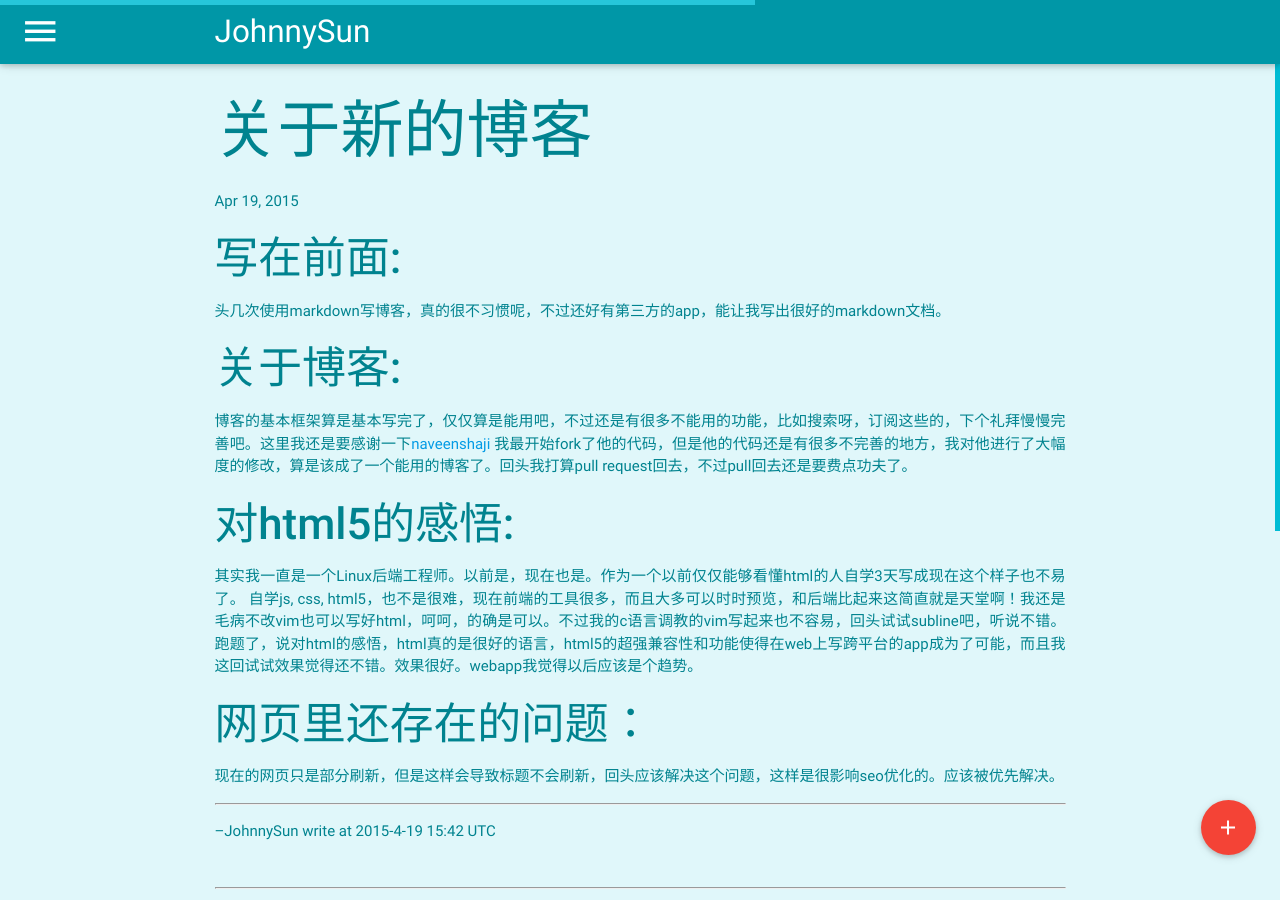
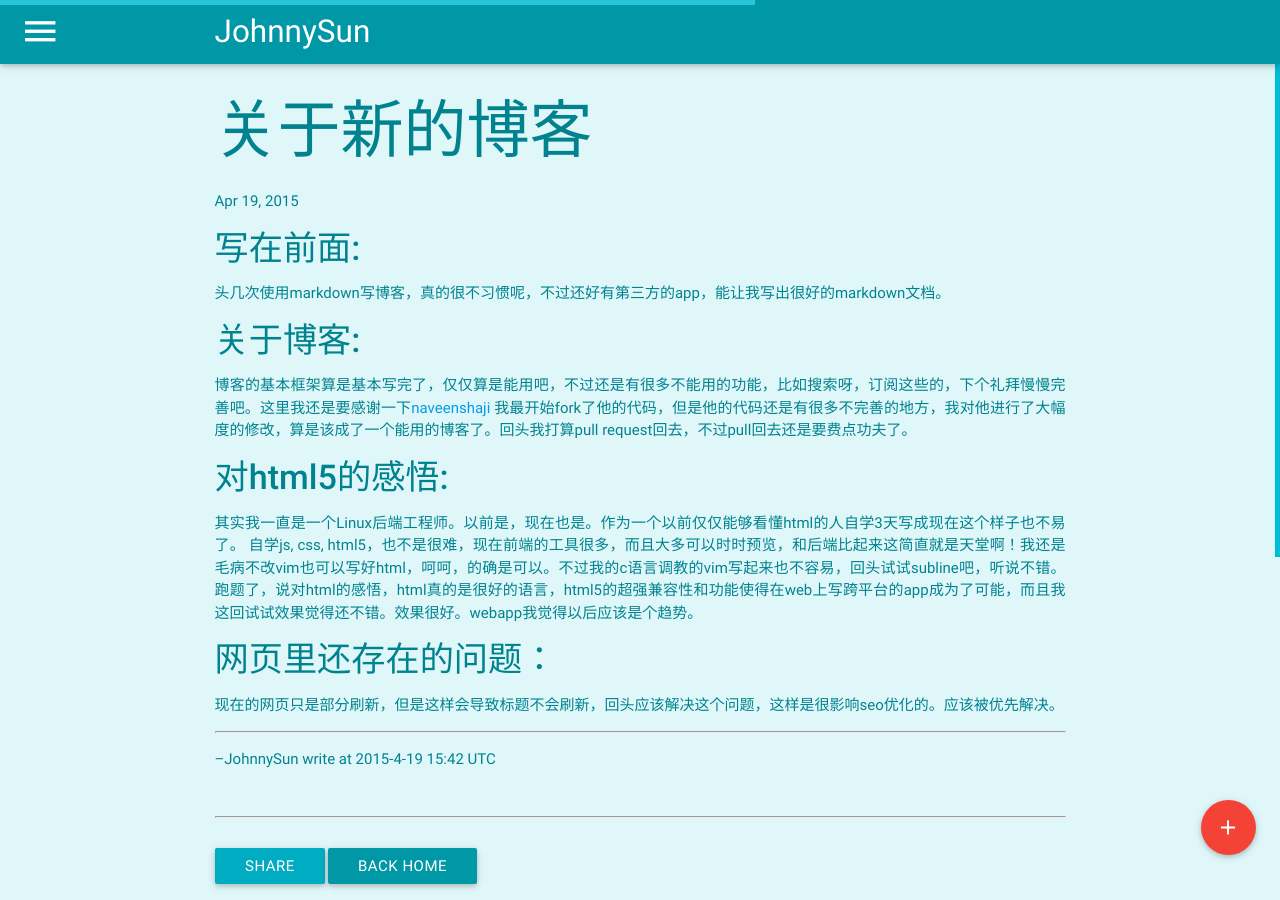
Before and after one commit to JohnnySun/johnnysun.github.io, a Jekyll site: the page built from _posts/2015-4-19-关于新的博客.markdown, in a window 1280 px wide and 900 px high. Built offline with Jekyll 4.4.1, drawn with Linux system fonts in a browser that asks for light colours.

Commit message:
Published with https://stackedit.io/

```diff
--- a/_posts/2015-4-19-关于新的博客.markdown
+++ b/_posts/2015-4-19-关于新的博客.markdown
@@ -6,18 +6,18 @@
 categories: other
 ---
 
-###**写在前面:**
+####**写在前面:**
 头几次使用markdown写博客，真的很不习惯呢，不过还好有第三方的app，能让我写出很好的markdown文档。
 
-###**关于博客:**
+####**关于博客:**
 博客的基本框架算是基本写完了，仅仅算是能用吧，不过还是有很多不能用的功能，比如搜索呀，订阅这些的，下个礼拜慢慢完善吧。这里我还是要感谢一下[naveenshaji](http://github.com/naveenshaji/) 我最开始fork了他的代码，但是他的代码还是有很多不完善的地方，我对他进行了大幅度的修改，算是该成了一个能用的博客了。回头我打算pull request回去，不过pull回去还是要费点功夫了。
 
-###**对html5的感悟:**
+####**对html5的感悟:**
 其实我一直是一个Linux后端工程师。以前是，现在也是。作为一个以前仅仅能够看懂html的人自学3天写成现在这个样子也不易了。
 自学js, css, html5，也不是很难，现在前端的工具很多，而且大多可以时时预览，和后端比起来这简直就是天堂啊！我还是毛病不改vim也可以写好html，呵呵，的确是可以。不过我的c语言调教的vim写起来也不容易，回头试试subline吧，听说不错。
 跑题了，说对html的感悟，html真的是很好的语言，html5的超强兼容性和功能使得在web上写跨平台的app成为了可能，而且我这回试试效果觉得还不错。效果很好。webapp我觉得以后应该是个趋势。
 
-###**网页里还存在的问题：**
+####**网页里还存在的问题：**
  现在的网页只是部分刷新，但是这样会导致标题不会刷新，回头应该解决这个问题，这样是很影响seo优化的。应该被优先解决。
 
 
```
